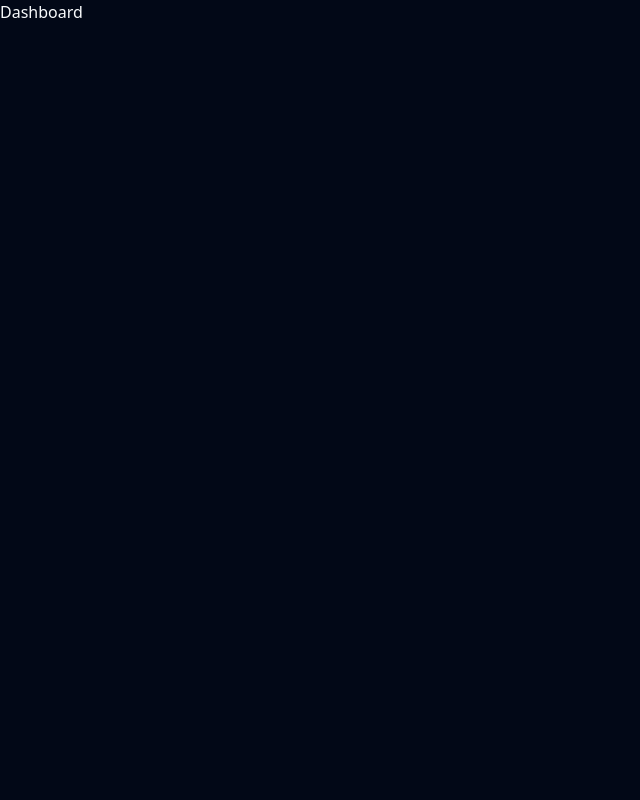
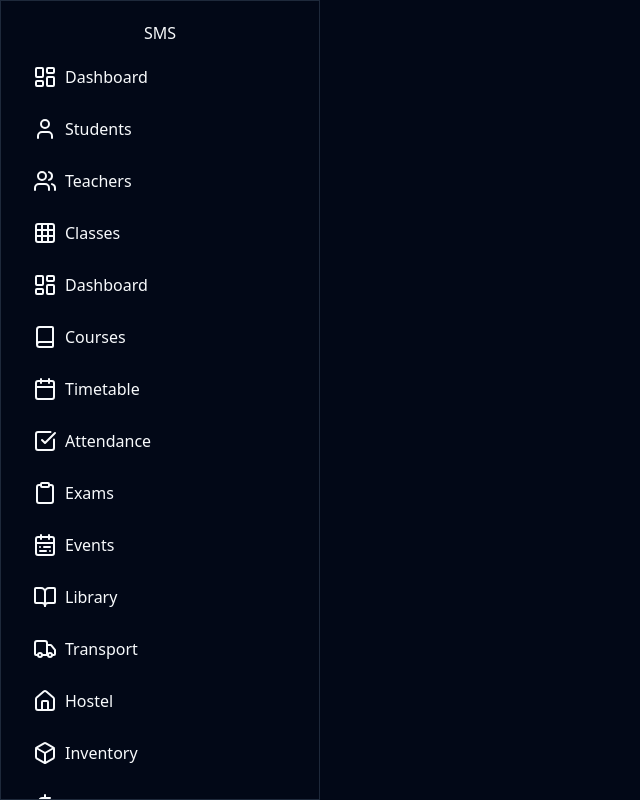
Before and after one commit to hariprasatham/school-management-system, a React (Vite) app in the folder frontend/: page / in a window 1280 px wide. Shown: the whole page, without its empty margins (0-640 px from the left). Built offline with nearby package versions, Linux system fonts and the light colour scheme.

Commit message:
sidebar added

```diff
--- a/frontend/src/ProtectedRoute.tsx
+++ b/frontend/src/ProtectedRoute.tsx
@@ -1,4 +1,5 @@
 import { Navigate, Outlet } from 'react-router-dom';
+import Layout from '@/components/layout/Layout';
 
 const ProtectedRoute = ({ isAuthenticated }: { isAuthenticated: () => boolean }) => {
   if (
@@ -8,7 +9,7 @@ const ProtectedRoute = ({ isAuthenticated }: { isAuthenticated: () => boolean })
     return <Navigate to="/" replace />;
   }
 
-  return <Outlet />;
+  return <Layout />;
 };
 
 export default ProtectedRoute;
--- /dev/null
+++ b/frontend/src/components/Sidebar.tsx
@@ -0,0 +1,22 @@
+import { sidelinks, SideLink } from "@/data/sidelinks";
+import { Link } from "react-router-dom";
+
+const Sidebar = () => {
+  return (
+    <aside className=" fixed top-0 left-0 w-80 h-full overflow-y-auto bg-background border">
+      <div>
+        <h2 className="text-center mt-5">SMS</h2>
+        <nav className="grid gap-1 mt-5 px-2 ">
+          {sidelinks?.map((link) => (
+            <Link to={link?.href} className="h-12 flex justify-start text-wrap rounded-none px-6">
+              <div className="mr-2">{link?.icon}</div>
+             {link?.title}
+            </Link>
+          ))}
+        </nav>
+      </div>
+    </aside>
+  );
+};
+
+export default Sidebar;
--- /dev/null
+++ b/frontend/src/components/layout/Layout.tsx
@@ -0,0 +1,16 @@
+import React from 'react'
+import { Outlet } from 'react-router-dom'
+import Sidebar from '@/components/Sidebar'
+
+const Layout = () => {
+  return (
+    <div className=''>
+        <Sidebar />
+        <main>
+            <Outlet />
+        </main>
+    </div>
+  )
+}
+
+export default Layout
--- /dev/null
+++ b/frontend/src/data/sidelinks.tsx
@@ -0,0 +1,106 @@
+import { LayoutDashboard, User, Users, Grid, Book, Calendar, CheckSquare, Clipboard, CalendarRange, BookOpen, Truck, Home as HomeIcon, Box, DollarSign, FileText, Settings, LogOut   } from "lucide-react"
+
+export interface NavLink {
+    title: string,
+    href: string,
+    icon: JSX.Element
+}
+
+export interface SideLink extends NavLink{
+    sub?: NavLink[]
+}
+
+
+export const sidelinks: SideLink[] = [
+    {
+        title: "Dashboard",
+        href: "/",
+        icon: <LayoutDashboard />
+    },
+    {
+        title: "Students",
+        href: "/students",
+        icon: <User />
+    },
+    {
+        title: "Teachers",
+        href: "/teachers",
+        icon: <Users />
+    },
+    {
+        title: "Classes",
+        href: "/classes",
+        icon: <Grid />
+    },
+    {
+        title: "Dashboard",
+        href: "/",
+        icon: <LayoutDashboard />
+    },
+    {
+        title: "Courses",
+        href: "/courses",
+        icon: <Book />
+    },
+    {
+        title: "Timetable",
+        href: "/timetable",
+        icon: <Calendar />
+    },
+    {
+        title: "Attendance",
+        href: "/attendance",
+        icon: <CheckSquare />
+    },
+    {
+        title: "Exams",
+        href: "/exams",
+        icon: <Clipboard />
+    },
+    {
+        title: "Events",
+        href: "/events",
+        icon: <CalendarRange />
+    },
+    {
+        title: "Library",
+        href: "/library",
+        icon: <BookOpen />
+    },
+    {
+        title: "Transport",
+        href: "/transport",
+        icon: <Truck />
+    },
+    {
+        title: "Hostel",
+        href: "/hostel",
+        icon: <HomeIcon />
+    },
+    {
+        title: "Inventory",
+        href: "/inventory",
+        icon: <Box />
+    },
+    {
+        title: "Accounts",
+        href: "/accounts",
+        icon: <DollarSign />
+    },
+    {
+        title: "Reports",
+        href: "/reports",
+        icon: <FileText />
+    },
+    {
+        title: "Settings",
+        href: "/settings",
+        icon: <Settings />
+    },
+    {
+        title: "Logout",
+        href: "/",
+        icon: <LogOut />
+    },
+
+]
```
